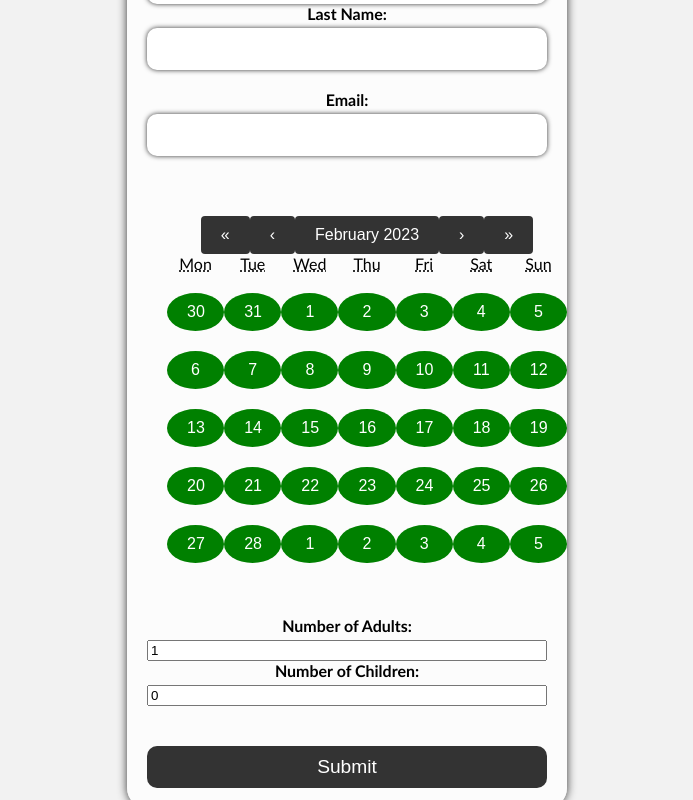
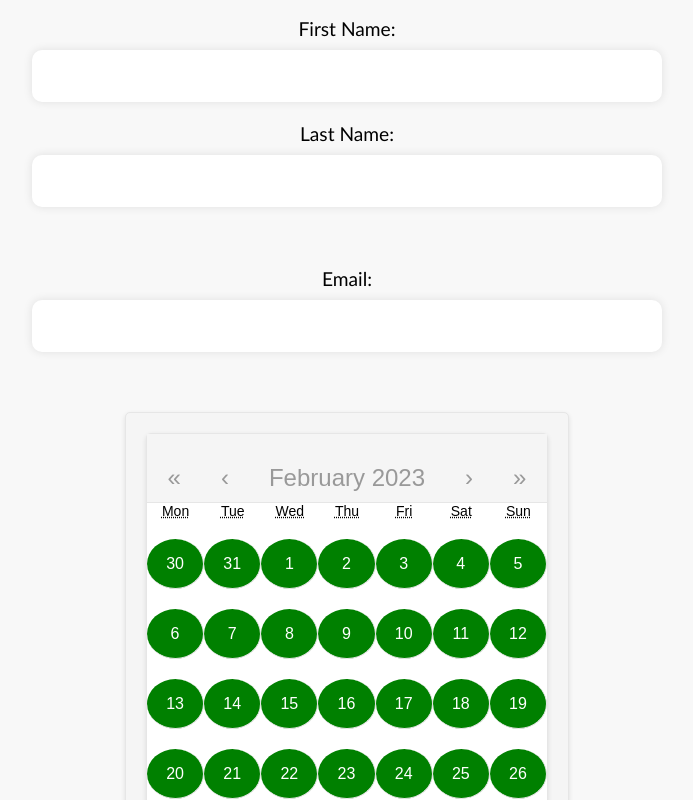
Before and after one commit to x-ryansee/rentalprops, a React (Create React App) app in the folder client/: page /reserve in a window 1280 px wide. Shown: the part 1080-1880 px from the top of the page, without its empty margins (293-986 px from the left). Built offline with nearby package versions, Linux system fonts and the light colour scheme; no server answers.

Commit message:
getting there

```diff
--- a/client/src/Components/AdminPortal.js
+++ b/client/src/Components/AdminPortal.js
@@ -83,7 +83,7 @@ const AdminPortal = () => {
         </thead>
         <tbody>
           {reservations.map(reservation => (
-            <tr key={reservation.id} className="hotel-booking-row">
+            <tr key={reservation.id} className={`hotel-booking-row ${reservation.status === 'Approved' ? 'approved' : reservation.status === 'Rejected' ? 'rejected' : ''}`}>
               <td className="hotel-booking-cell">{reservation.first_name}</td>
               <td className="hotel-booking-cell">{reservation.last_name}</td>
               <td className="hotel-booking-cell">{reservation.email}</td>
@@ -134,7 +134,10 @@ const AdminPortal = () => {
           ))}
         </tbody>
       </table>
-      <Calendar />
+      <div style={{ margin: "50px", paddingRight: "1cm"}} >
+            <h2>Calendars</h2>
+      <Calendar/>
+      </div>
     </div>
   );
 };
--- a/client/src/Components/Reservation.js
+++ b/client/src/Components/Reservation.js
@@ -2,7 +2,6 @@ import React, { useState, useEffect } from "react";
 import "../Styling/Reservation.css";
 import axios from "axios";
 import emailjs from 'emailjs-com';
-import DatePicker from "react-datepicker";
 import BookingCalendar from "./BookingCalendar";
 
 
@@ -11,7 +10,7 @@ const Reservation = () => {
   const [last_name, setLast_Name] = useState("");
   const [email, setEmail] = useState("");
   const [start_date, setStart_Date] = useState("");
-  const [end_date, setEnd_Date] = useState("");
+  // const [end_date, setEnd_Date] = useState("");
   const [adult_guests, setAdult_Guests] = useState(1);
   const [child_guests, setChild_Guests] = useState(0);
   const [rental_id, setRental_Id] = useState("");
@@ -137,7 +136,7 @@ const Reservation = () => {
         />
       </div>
       <BookingCalendar onSelectDate={onSelectDate}/>
-      <div className="form-field">
+      <div style={{ margin: "50px"}} className="form-field">
         <label htmlFor="number-of-adults">Number of Adults:</label>
         <input
           type="number"
--- a/client/src/Styling/AdminPortal.css
+++ b/client/src/Styling/AdminPortal.css
@@ -60,3 +60,11 @@ body {
     background-color: #fff;
     color: #333;
   }
+
+  .hotel-booking-row.approved {
+    background-color: green;
+  }
+
+  .hotel-booking-row.rejected {
+    background-color: red;
+  }
--- a/client/src/Styling/BookingCalendar.css
+++ b/client/src/Styling/BookingCalendar.css
@@ -1,37 +1,102 @@
 .calendar-container {
+  display: flex;
+  flex-direction: column;
+  align-items: center;
   padding: 20px;
+  background-color: #f5f5f5;
+  border: 1px solid #e6e6e6;
+  border-radius: 5px;
+  box-shadow: 0 2px 5px rgba(0, 0, 0, 0.1);
+  font-family: Arial, sans-serif;
+  font-size: 14px;
   }
 
   .react-calendar {
-    width: 400px;
-    height: 400px;
+  width: 100%;
+  max-width: 800px;
+  background-color: white;
+  border: 1px solid #e6e6e6;
+  border-radius: 5px;
+  box-shadow: 0 2px 5px rgba(0, 0, 0, 0.1);
+  font-family: Arial, sans-serif;
+  font-size: 14px;
   }
 
-  .react-calendar__tile {
-    border-radius: 50%;
+  .react-calendar__navigation {
+  background-color: #f5f5f5;
+  border-bottom: 1px solid #e6e6e6;
+  }
+
+  .react-calendar__navigation button {
+  background-color: transparent;
+  border: none;
+  color: #999999;
+  font-size: 24px;
+  }
+
+  .react-calendar__navigation button:hover {
+  color: #666666;
+  }
+
+  .react-calendar__navigation button:disabled {
+  opacity: 0.5;
+  cursor: default;
+  }
+
+  .react-calendar__month-view__days {
+  display: flex;
+  flex-wrap: wrap;
+  margin: 0;
+  padding: 0;
+  }
+
+  .react-calendar__month-view__days__day {
+  flex-basis: 14.28%;
+  height: 50px;
+  display: flex;
+  align-items: center;
+  justify-content: center;
+  border: none;
+  border-right: 1px solid #e6e6e6;
+  border-bottom: 1px solid #e6e6e6;
+  transition: background-color 0.2s;
+  }
+
+  .react-calendar__month-view__days__day:hover:not(.react-calendar__tile--active) {
+  background-color: #f5f5f5;
+  }
+
+  .react-calendar__tile--active,
+  .react-calendar__tile--now {
+  background-color: #4488ff;
+  color: white;
+  }
+
+  .react-calendar__tile--active:hover {
+  background-color: #3366cc;
   }
 
   .blocked {
-    background-color: red;
+  background-color: #ff4d4d;
   color: white;
   }
 
   .available {
-    background-color: green;
+  background-color: #33cc33;
   color: white;
   }
 
   .selected.start {
-    background-color: blue;
+  background-color: #3366cc;
   color: white;
   }
 
   .selected.range {
-    background-color: purple;
+  background-color: #4488ff;
   color: white;
   }
 
   .selected.between {
-    background-color: yellow;
+  background-color: #99c2ff;
   color: black;
   }
--- a/client/src/Styling/Reservation.css
+++ b/client/src/Styling/Reservation.css
@@ -1,38 +1,51 @@
 .reservation-form {
-    width: 400px;
+  width: 100%;
+  max-width: 800px;
   margin: 0 auto;
-    background-color: rgba(255, 255, 255, 0.8);
-    padding: 20px;
+  display: flex;
+  flex-direction: column;
+  align-items: center;
+  background-color: #f8f8f8;
+  padding: 40px;
   border-radius: 20px;
-    box-shadow: 0 0 10px #333;
+  box-shadow: 0 0 20px rgba(0, 0, 0, 0.1);
   }
 
   .reservation-title {
+  font-size: 2.5em;
+  font-weight: 300;
   text-align: center;
-    font-size: 2em;
-    margin-bottom: 20px;
-    text-shadow: 1px 1px #333;
+  margin-bottom: 40px;
+  text-shadow: 1px 1px 1px rgba(0, 0, 0, 0.1);
   }
 
   .form-field {
   display: flex;
   flex-direction: column;
-    margin-bottom: 20px;
+  align-items: center;
+  width: 100%;
+  max-width: 600px;
+  margin-bottom: 40px;
   }
 
   .form-field label {
-    font-weight: bold;
-    margin-bottom: 5px;
+  font-size: 1.2em;
+  font-weight: 500;
+  margin-bottom: 10px;
+  text-align: center;
   }
 
   .form-field input[type="text"],
   .form-field input[type="email"],
   .form-field select {
-    padding: 10px;
+  width: 100%;
+  padding: 15px;
   font-size: 1.2em;
+  font-weight: 300;
   border-radius: 10px;
   border: none;
-    box-shadow: 0 0 5px #333;
+  box-shadow: 0 0 10px rgba(0, 0, 0, 0.1);
+  margin-bottom: 20px;
   }
 
   .form-field .form-field-half {
@@ -42,14 +55,17 @@
 
   .submit-button {
   width: 100%;
-    padding: 10px;
+  max-width: 400px;
+  padding: 15px;
   background-color: #333;
   color: white;
   border: none;
   border-radius: 10px;
   font-size: 1.2em;
+  font-weight: 500;
   cursor: pointer;
-    margin-top: 20px;
+  margin-top: 40px;
+  text-align: center;
   }
 
   .submit-button:hover {
```
Also changed, not shown: 2 other files (tests, documents, lock files or other folders). Lines whose indentation alone changed are shown as unchanged.
